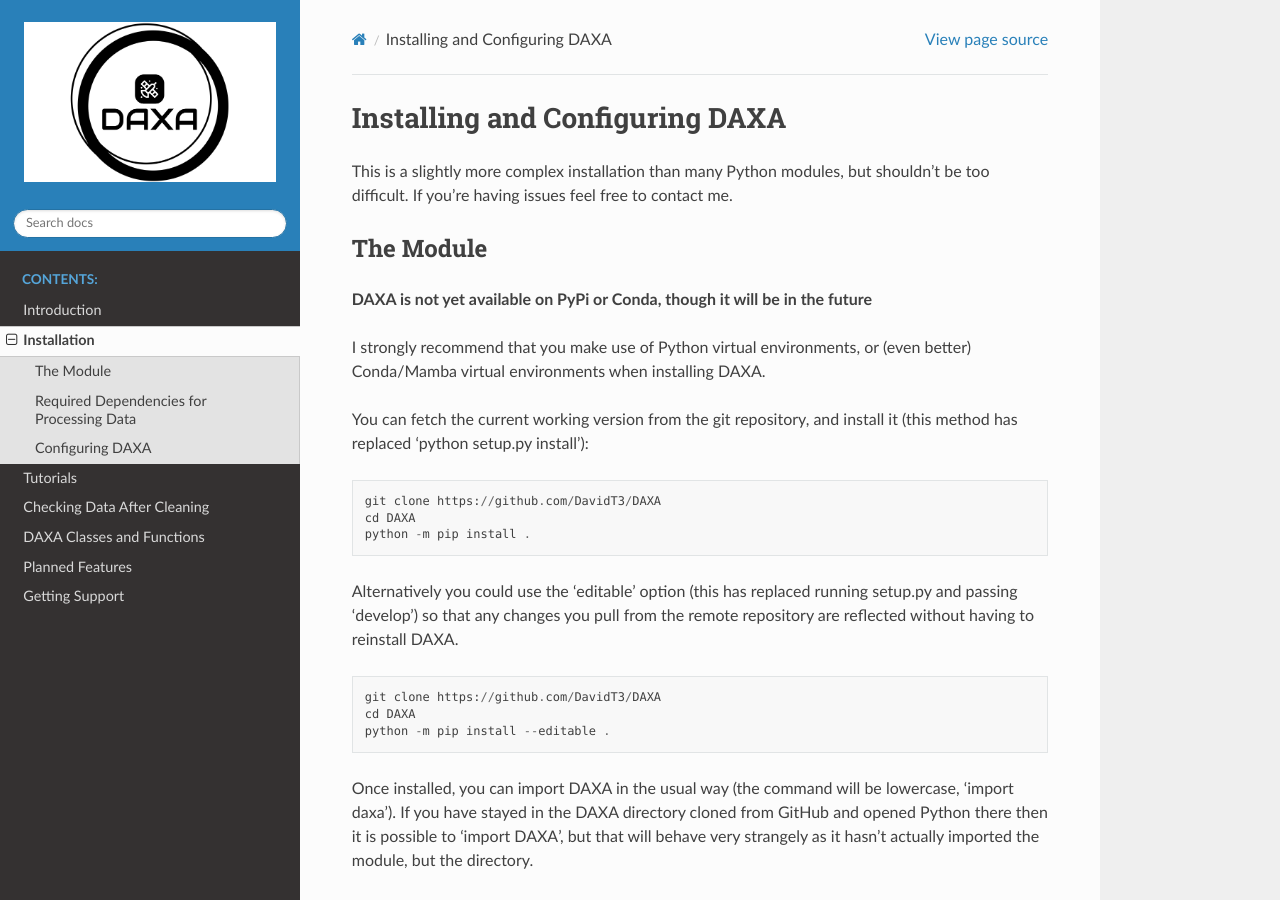
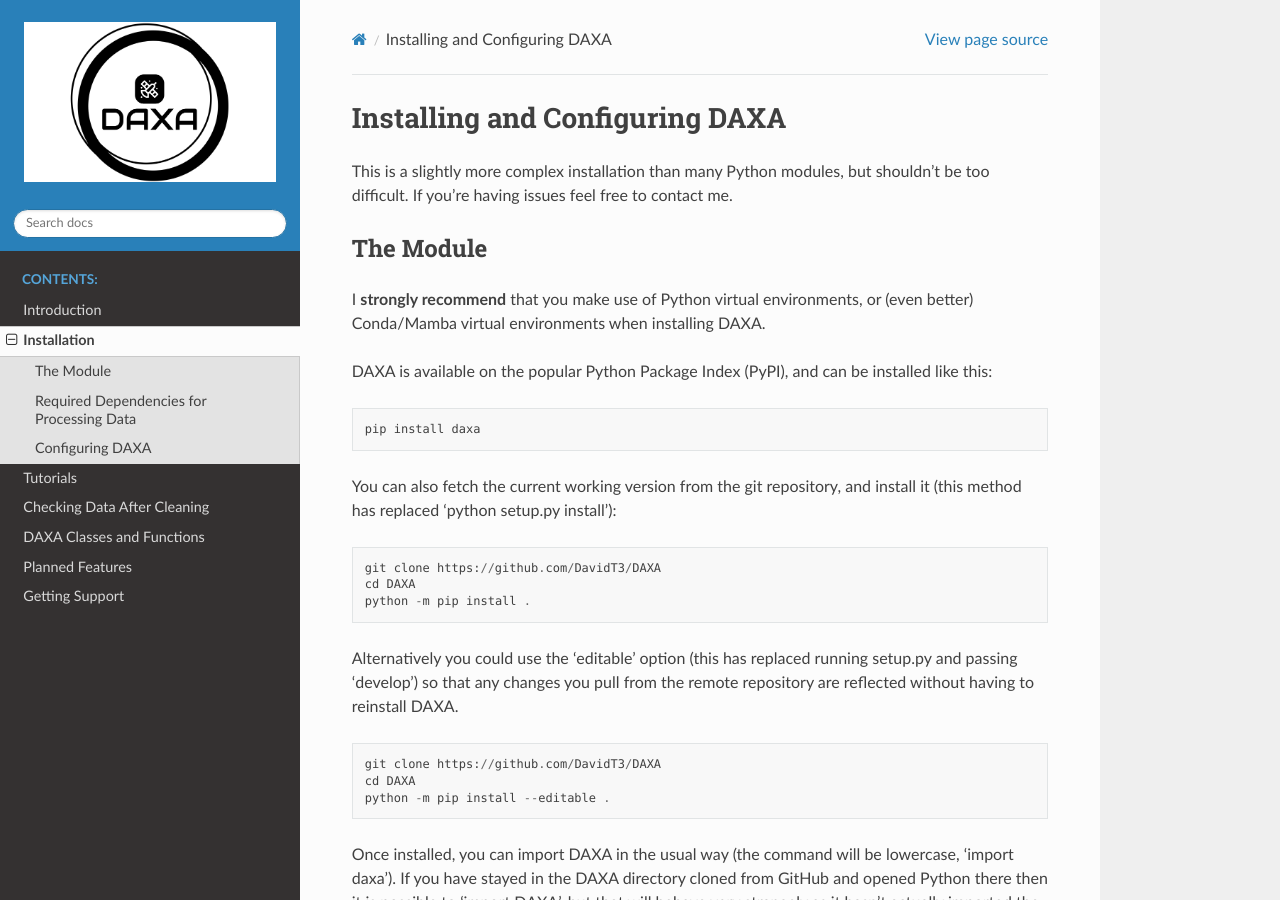
Before and after one commit to DavidT3/DAXA, a Sphinx documentation site: the page built from docs/source/install.rst, in a window 1280 px wide and 900 px high. Built offline with Sphinx 7.4.7 and the Read the Docs theme 2.0.0, drawn with Linux system fonts in a browser that asks for light colours; pages that are not in the unit, such as notebooks, are missing from menus.

Commit message:
Updated the install.rst part of the docs to include pip install info
Signed-off-by: David Turner <turne540@msu.edu>

```diff
--- a/docs/source/install.rst
+++ b/docs/source/install.rst
@@ -7,11 +7,15 @@ having issues feel free to contact me.
 The Module
 ----------
 
-**DAXA is not yet available on PyPi or Conda, though it will be in the future**
+I **strongly recommend** that you make use of Python virtual environments, or (even better) Conda/Mamba virtual environments when installing DAXA.
 
-I strongly recommend that you make use of Python virtual environments, or (even better) Conda/Mamba virtual environments when installing DAXA.
+DAXA is available on the popular Python Package Index (PyPI), and can be installed like this:
 
-You can fetch the current working version from the git repository, and install it (this method has replaced 'python setup.py install'):
+.. code-block::
+
+    pip install daxa
+
+You can also fetch the current working version from the git repository, and install it (this method has replaced 'python setup.py install'):
 
 .. code-block::
 
```
